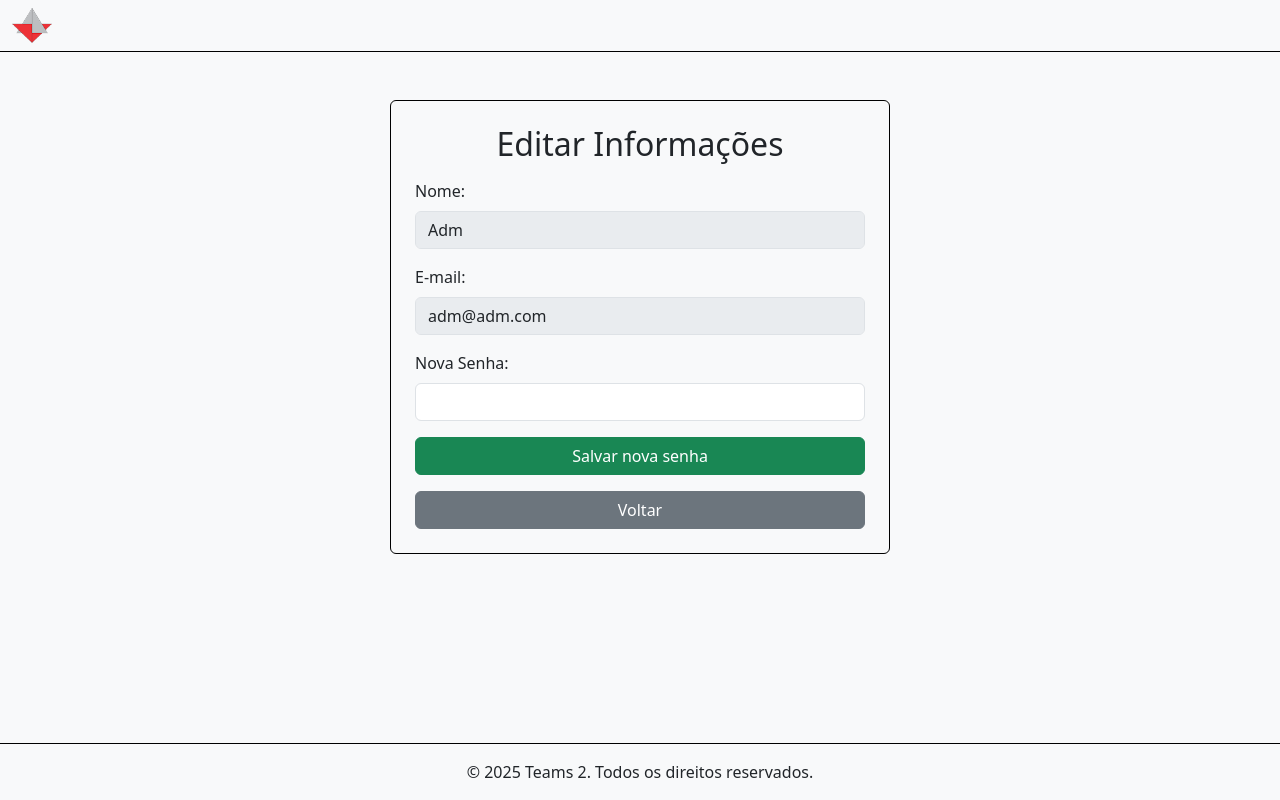
After one commit to PASSE-C3-EtecVAV/TCC, a Flask app: page /editar_informacoes_aluno in a window 1280 px wide. The commit adds this page. Run offline with Flask 3, Linux system fonts and the light colour scheme; a user stored in the database is signed in; data comes from the database, SQL or seed files in the repository; some libraries are stand-ins or nearby versions.

Commit message:
Adicionei a o lugar qu eo aluno pode mudar a senha dele

```diff
--- a/app/routes/auth.py
+++ b/app/routes/auth.py
@@ -1562,3 +1562,33 @@ def editar_postagem(turma_id, disciplina_id, nome_disciplina, post_id):
         disciplina_id=disciplina_id,
         nome_disciplina=nome_disciplina
     )
+
+@bp.route('/editar_informacoes_aluno', methods=['GET', 'POST'])
+def editar_informacoes_aluno():
+    if 'usuario_id' not in session or session.get('usuario_tipo') != 'aluno':
+        return redirect(url_for('auth.login'))
+
+    aluno_id = session['usuario_id']
+    cursor = mysql.connection.cursor(MySQLdb.cursors.DictCursor)
+
+    # Buscar informações atuais do aluno
+    cursor.execute("SELECT nome, email FROM usuarios WHERE id = %s", (aluno_id,))
+    aluno = cursor.fetchone()
+
+    if not aluno:
+        flash("Aluno não encontrado.", "danger")
+        return redirect(url_for('auth.dashboard_aluno'))
+
+    if request.method == 'POST':
+        nova_senha = request.form.get('senha')
+
+        if not nova_senha:
+            flash("Por favor, insira uma nova senha.", "warning")
+        else:
+            senha_hash = generate_password_hash(nova_senha)
+            cursor.execute("UPDATE usuarios SET senha = %s WHERE id = %s", (senha_hash, aluno_id))
+            mysql.connection.commit()
+            flash("Senha atualizada com sucesso!", "success")
+            return redirect(url_for('auth.editar_informacoes_aluno'))
+
+    return render_template('editar_informacoes_aluno.html', aluno=aluno)
--- a/app/templates/aluno.html
+++ b/app/templates/aluno.html
@@ -18,6 +18,10 @@
       </div>
 
       <div class="m-1 link">
+        <a class="no-underline d-block border-bottom p-1" href="{{ url_for('auth.editar_informacoes_aluno') }}">Editar Minhas Informações</a>
+      </div>
+
+      <div class="m-1 link">
         <a class="no-underline d-block border-bottom p-1" href="{{ url_for('auth.materias') }}">Matérias</a>
       </div>
 
--- /dev/null
+++ b/app/templates/editar_informacoes_aluno.html
@@ -0,0 +1,42 @@
+{% extends 'base.html' %}
+
+{% block header %}
+  {% block title %}Editar Informações{% endblock %}
+{% endblock %}
+
+{% block conteudo %}
+  <div class="container mt-5">
+    <div class="border border-black rounded p-4 bg-body-tertiary mx-auto" style="max-width: 500px;">
+      <h2 class="text-center mb-3">Editar Informações</h2>
+
+      {% with messages = get_flashed_messages(with_categories=true) %}
+        {% if messages %}
+          {% for category, message in messages %}
+            <div class="alert alert-{{ category }} text-center">{{ message }}</div>
+          {% endfor %}
+        {% endif %}
+      {% endwith %}
+
+      <form method="POST">
+        <div class="mb-3">
+          <label for="nome" class="form-label">Nome:</label>
+          <input type="text" id="nome" class="form-control" value="{{ aluno.nome }}" disabled>
+        </div>
+
+        <div class="mb-3">
+          <label for="email" class="form-label">E-mail:</label>
+          <input type="email" id="email" class="form-control" value="{{ aluno.email }}" disabled>
+        </div>
+
+        <div class="mb-3">
+          <label for="senha" class="form-label">Nova Senha:</label>
+          <input type="password" name="senha" id="senha" class="form-control" required>
+        </div>
+
+        <button type="submit" class="btn btn-success w-100">Salvar nova senha</button>
+      </form>
+
+        <a href="{{ url_for('auth.dashboard_aluno') }}" class="btn btn-secondary mt-3 w-100">Voltar</a>
+    </div>
+  </div>
+{% endblock %}
```
